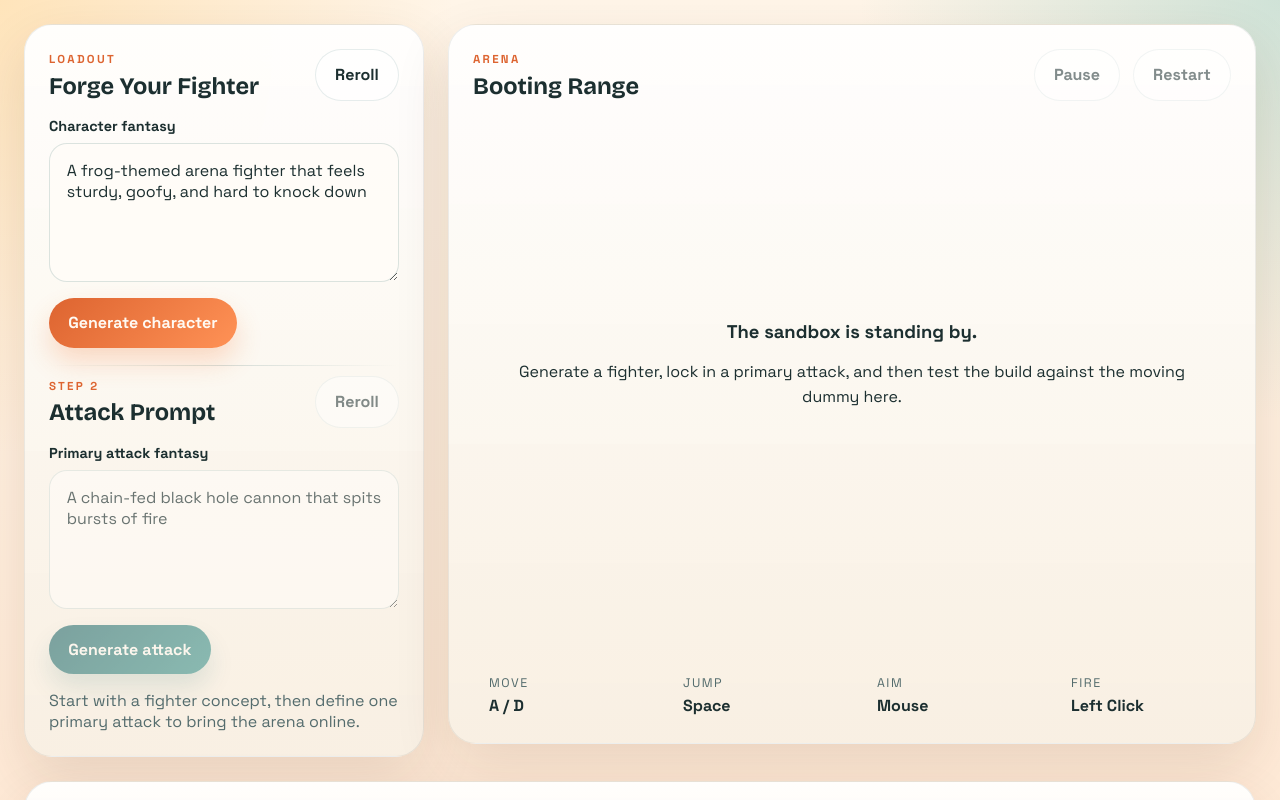
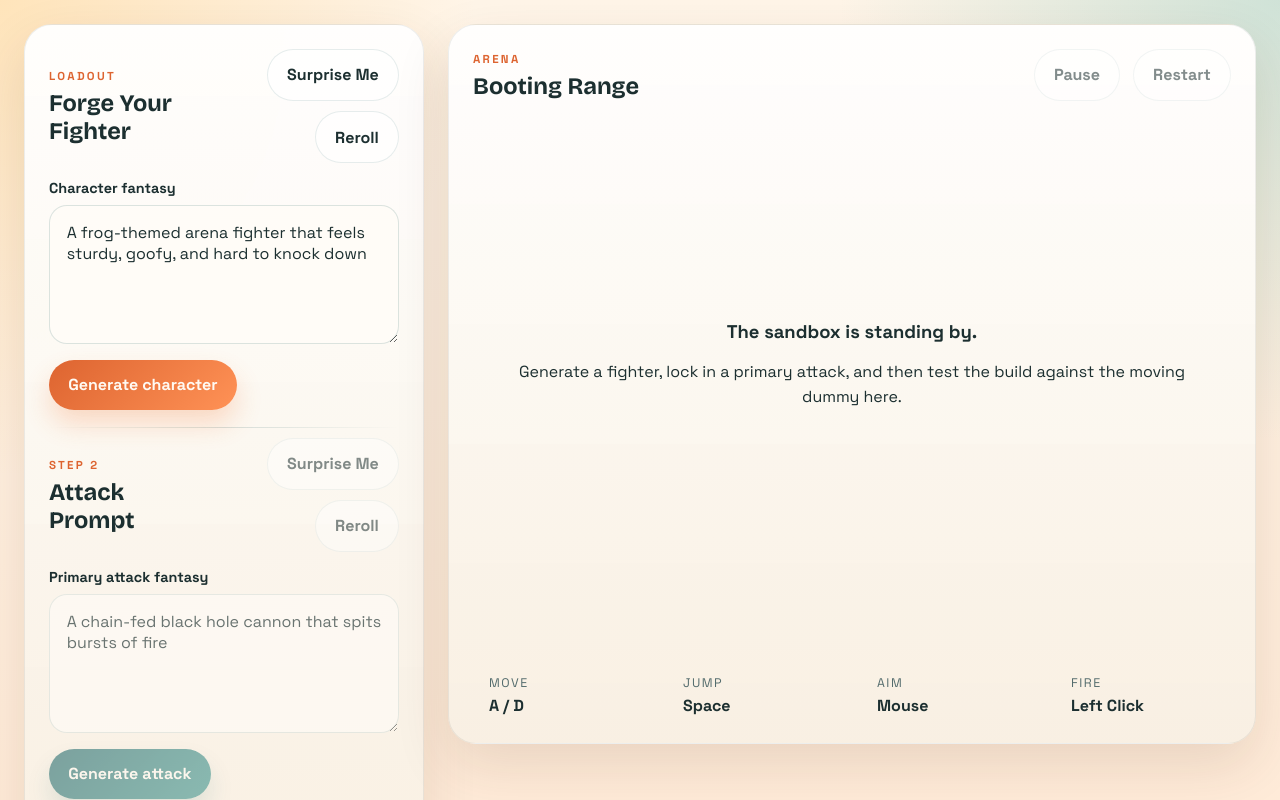
Before and after one commit to burakhrk/DreamFighter, a React (Vite) app in the folder web/: page / in a window 1280 px wide. Shown: the top 800 px of the page. Built offline with nearby package versions, Linux system fonts and the light colour scheme.

Commit message:
Add surprise me randomizer actions

```diff
--- a/web/src/App.css
+++ b/web/src/App.css
@@ -104,6 +104,13 @@
   align-items: center;
   justify-content: space-between;
   gap: 1rem;
+}
+
+.header-actions {
+  display: flex;
+  flex-wrap: wrap;
+  justify-content: flex-end;
+  gap: 0.65rem;
 }
 
 .panel-header.compact {
@@ -434,6 +441,11 @@
     flex-direction: column;
   }
 
+  .header-actions {
+    width: 100%;
+    justify-content: flex-start;
+  }
+
   .sandbox-actions {
     width: 100%;
   }
--- a/web/src/App.tsx
+++ b/web/src/App.tsx
@@ -17,6 +17,26 @@ const DEFAULT_CHARACTER_PROMPT =
 const DEFAULT_ATTACK_PROMPT =
   'A chain-fed black hole cannon that spits bursts of fire'
 const MAX_LOG_ENTRIES = 40
+const SURPRISE_CHARACTER_PROMPTS = [
+  'A moon-cursed boxer made of stained glass shards and stubborn bravado',
+  'A swamp knight frog with a heroic grin, oversized armor, and anchor-heavy footwork',
+  'A neon alley duelist stitched together from arcade tokens and lightning scars',
+  'A tiny goblin mechanic piloting a wobbling scrap exosuit with tank instincts',
+  'A velvet caped dream beast that fights like a wrestler and taunts like a comedian',
+  'A fungal ranger with a soft smile, heavy boots, and impossible battlefield patience',
+]
+const SURPRISE_ATTACK_PROMPTS = [
+  'A solar whip launcher that snaps into explosive light crescents',
+  'A tomb engine that fires slow cursed bells and shockwave pulses',
+  'A cryo shotgun built from shattered mirrors and collapsing frost',
+  'A living ink cannon that spits raven swarms and void splashes',
+  'A magma gauntlet that hammers the ground and erupts in chained bursts',
+  'A thunder bow that releases rail-fast arrows wrapped in static arcs',
+]
+
+function pickRandom<T>(items: T[]) {
+  return items[Math.floor(Math.random() * items.length)]
+}
 
 function App() {
   const [characterPrompt, setCharacterPrompt] = useState(DEFAULT_CHARACTER_PROMPT)
@@ -82,6 +102,47 @@ function App() {
   }, [])
 
   async function generateCharacter() {
+    await generateCharacterFromPromptValue(characterPrompt)
+  }
+
+  async function generateAttack() {
+    await generateAttackFromPromptValue(attackPrompt)
+  }
+
+  async function surpriseCharacter() {
+    const prompt = pickRandom(SURPRISE_CHARACTER_PROMPTS)
+    setCharacterPrompt(prompt)
+    addLog({
+      scope: 'generation',
+      level: 'info',
+      message: `Surprise character prompt selected: ${prompt}`,
+    })
+    await generateCharacterFromPromptValue(prompt)
+  }
+
+  async function surpriseAttack() {
+    if (!character) {
+      const message = 'Generate a character first.'
+      setError(message)
+      addLog({
+        scope: 'generation',
+        level: 'warn',
+        message: 'Attack surprise is blocked until a character exists.',
+      })
+      return
+    }
+
+    const prompt = pickRandom(SURPRISE_ATTACK_PROMPTS)
+    setAttackPrompt(prompt)
+    addLog({
+      scope: 'generation',
+      level: 'info',
+      message: `Surprise attack prompt selected: ${prompt}`,
+    })
+    await generateAttackFromPromptValue(prompt)
+  }
+
+  async function generateCharacterFromPromptValue(prompt: string) {
     setError(null)
     setIsCharacterLoading(true)
     addLog({
@@ -91,7 +152,7 @@ function App() {
     })
 
     try {
-      const result = await buildCharacterFromPrompt(characterPrompt)
+      const result = await buildCharacterFromPrompt(prompt)
       setCharacter(result)
       setAttack(null)
       setPaused(false)
@@ -117,7 +178,7 @@ function App() {
     }
   }
 
-  async function generateAttack() {
+  async function generateAttackFromPromptValue(prompt: string) {
     if (!character) {
       const message = 'Generate a character first.'
       setError(message)
@@ -138,7 +199,7 @@ function App() {
     })
 
     try {
-      const result = await buildAttackFromPrompt(attackPrompt, character)
+      const result = await buildAttackFromPrompt(prompt, character)
       setAttack(result)
       setPaused(false)
       setRestartTick((value) => value + 1)
@@ -175,6 +236,14 @@ function App() {
               <p className="panel-kicker">Loadout</p>
               <h2>{sandboxReady ? 'Build Control' : 'Forge Your Fighter'}</h2>
             </div>
+            <div className="header-actions">
+              <button
+                className="ghost-button"
+                disabled={isCharacterLoading}
+                onClick={() => void surpriseCharacter()}
+              >
+                Surprise Me
+              </button>
               <button
                 className="ghost-button"
                 disabled={isCharacterLoading}
@@ -182,6 +251,7 @@ function App() {
               >
                 {isCharacterLoading ? 'Forging...' : 'Reroll'}
               </button>
+            </div>
           </div>
 
           <label className="field">
@@ -209,6 +279,14 @@ function App() {
               <p className="panel-kicker">Step 2</p>
               <h2>Attack Prompt</h2>
             </div>
+            <div className="header-actions">
+              <button
+                className="ghost-button"
+                disabled={isAttackLoading || !character}
+                onClick={() => void surpriseAttack()}
+              >
+                Surprise Me
+              </button>
               <button
                 className="ghost-button"
                 disabled={isAttackLoading || !character}
@@ -216,6 +294,7 @@ function App() {
               >
                 {isAttackLoading ? 'Recasting...' : 'Reroll'}
               </button>
+            </div>
           </div>
 
           <label className="field">
```
Lines whose indentation alone changed are shown as unchanged.
